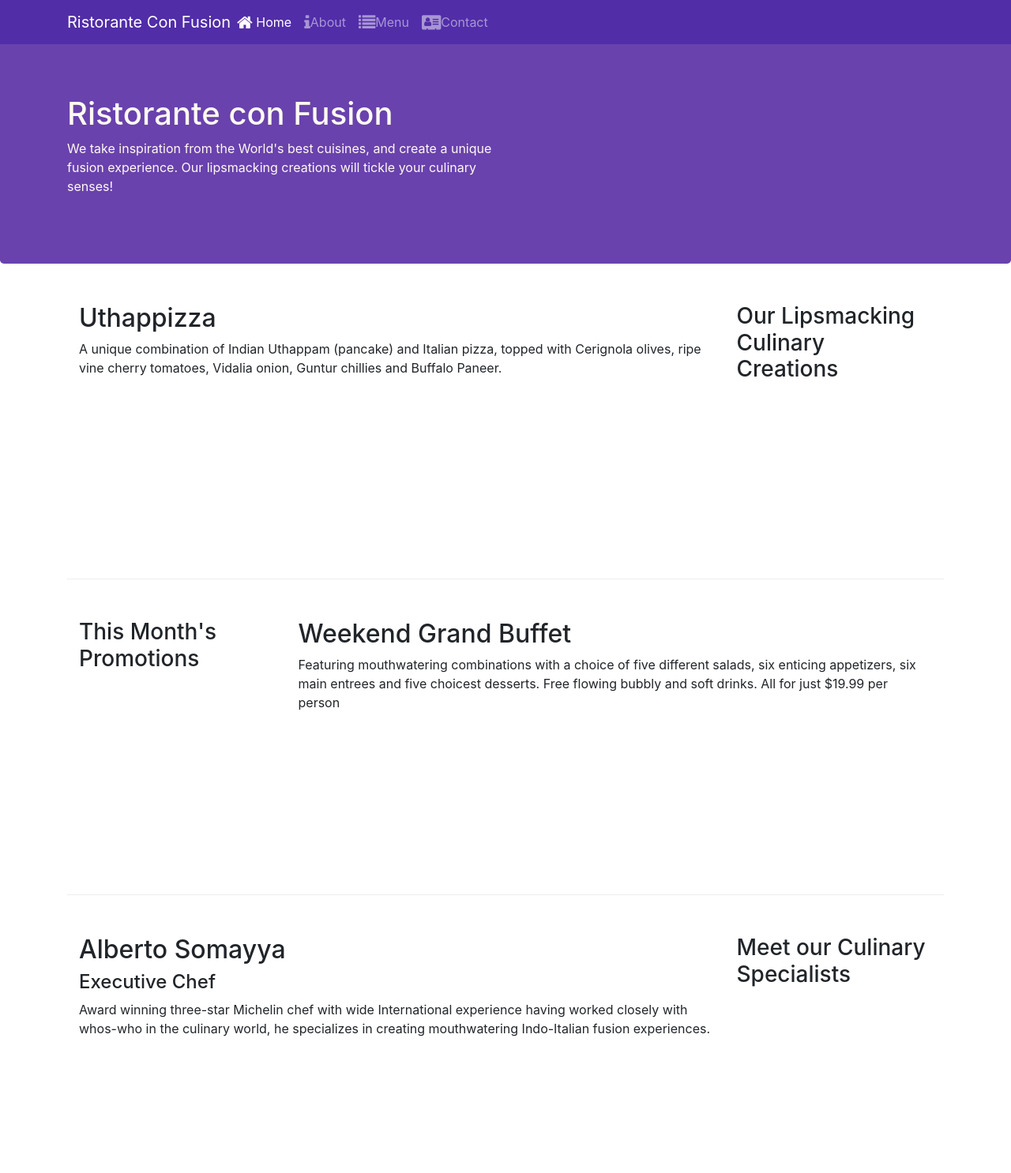
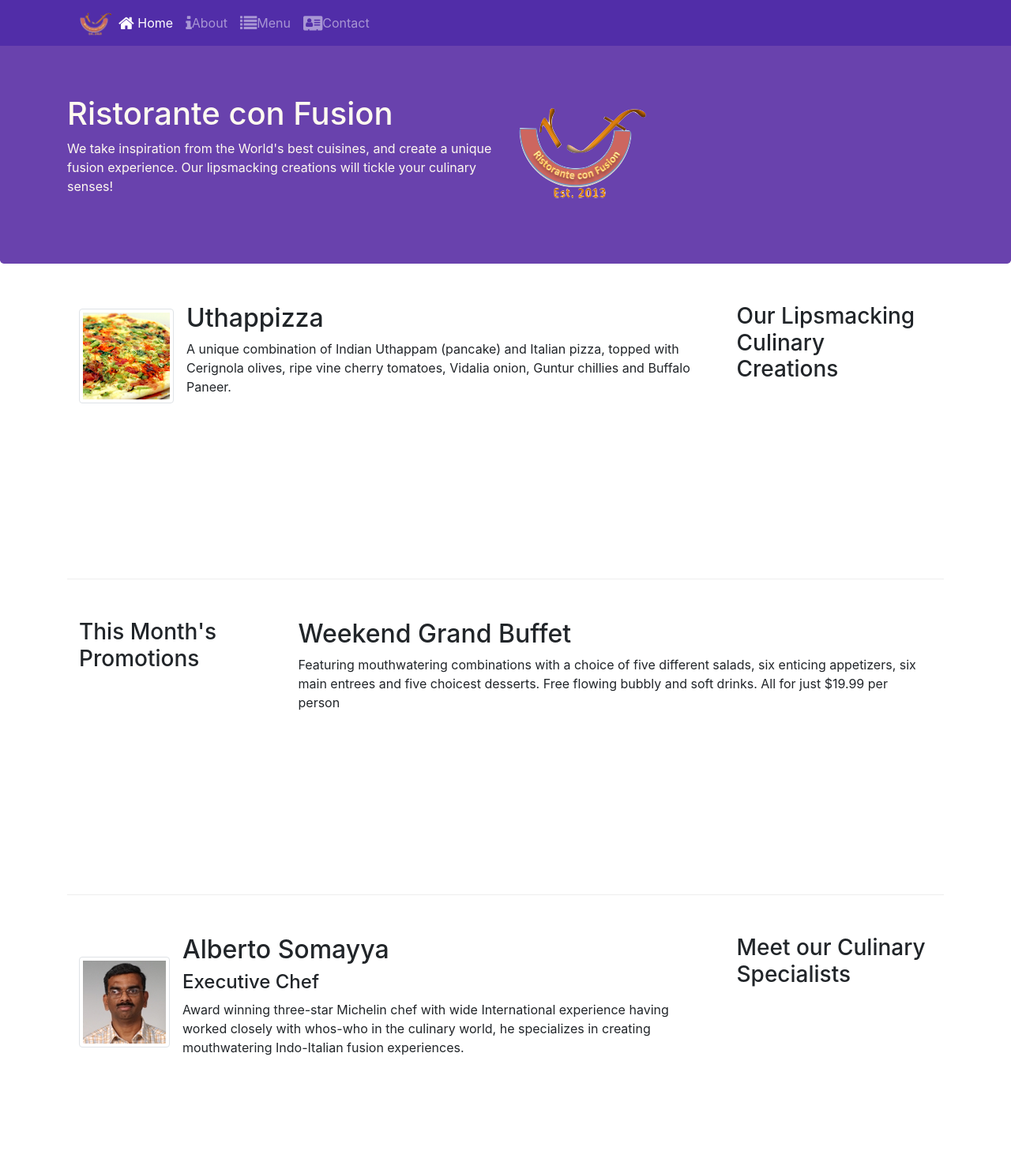
Before and after one commit to DanielFelipeAgMo/coursera, a website: page index.html in a window 1280 px wide. Shown: the top 1486 px of the page at 79% size. Drawn offline with nearby package versions, Linux system fonts and the light colour scheme.

Commit message:
add images and media

```diff
--- a/index.html
+++ b/index.html
@@ -20,7 +20,7 @@
             <button class="navbar-toggler" type="button" data-toggle="collapse" data-target="#Navbar">
                 <span class="navbar-toggler-icon"></span>
             </button>
-            <a class="navbar-brand mr-auto" href="#">Ristorante Con Fusion</a>
+            <a class="navbar-brand" href="#"><a class="navbar-brand mr-auto" href="#"><img src="img/logo.png" height="30" width="41"></a></a>
             <div class="collapse navbar-collapse" id="Navbar">
                 <ul class="navbar-nav mr-auto">
                     <li class="nav-item active"><a class="nav-link"href="#"><span class="fa fa-home fa-lg"></span> Home</a></li>
@@ -39,7 +39,8 @@
                     <h1>Ristorante con Fusion</h1>
                     <p>We take inspiration from the World's best cuisines, and create a unique fusion experience. Our lipsmacking creations will tickle your culinary senses!</p>
                 </div>
-                <div class="col-12 col-sm">
+                <div class="col-12 col-sm align-self-center">
+                    <img src="img/logo.png" class="img-fluid">
                 </div>
             </div>
         </div>
@@ -51,8 +52,17 @@
                 <h3>Our Lipsmacking Culinary Creations</h3>
             </div>
             <div class="col col-sm order-sm-first col-md">
-                <h2>Uthappizza</h2>
-                <p>A unique combination of Indian Uthappam (pancake) and Italian pizza, topped with Cerignola olives, ripe vine cherry tomatoes, Vidalia onion, Guntur chillies and Buffalo Paneer.</p>
+                <div class="media">
+                    <img class="d-flex mr-3 img-thumbnail align-self-center"
+                            src="img/uthappizza.png" alt="Uthappizza">
+                    <div class="media-body">
+                        <h2 class="mt-0">Uthappizza</h2>
+                        <p class="d-none d-sm-block">A unique combination of Indian Uthappam (pancake) and
+                            Italian pizza, topped with Cerignola olives, ripe vine
+                            cherry tomatoes, Vidalia onion, Guntur chillies and
+                            Buffalo Paneer.</p>
+                    </div>
+                </div>
             </div>
         </div>
 
@@ -72,9 +82,19 @@
                 <h3>Meet our Culinary Specialists</h3>
             </div>
             <div class="col col-sm order-sm-first col-md">
-                <h2>Alberto Somayya</h2>
-                <h4>Executive Chef</h4>
-                <p>Award winning three-star Michelin chef with wide International experience having worked closely with whos-who in the culinary world, he specializes in creating mouthwatering Indo-Italian fusion experiences. </p>
+                <div class="media">
+                    <img class="d-flex mr-3 img-thumbnail align-self-center"
+                            src="img/alberto.png" alt="Alberto Somayya">
+                    <div class="media-body">
+                        <h2 class="mt-0">Alberto Somayya</h2>
+                        <h4>Executive Chef</h4>
+                        <p class="d-none d-sm-block">Award winning three-star Michelin chef with wide
+                            International experience having worked closely with
+                            whos-who in the culinary world, he specializes in
+                            creating mouthwatering Indo-Italian fusion experiences.
+                            </p>
+                    </div>
+                </div>
             </div>
         </div>
     </div>
```
Also changed, not shown: aboutus.html (+3 -2 lines), contactus.html (+3 -2 lines), img/alberto.png (added), img/buffet.png (added), img/logo.png (added), img/uthappizza.png (added), 1 other file.
